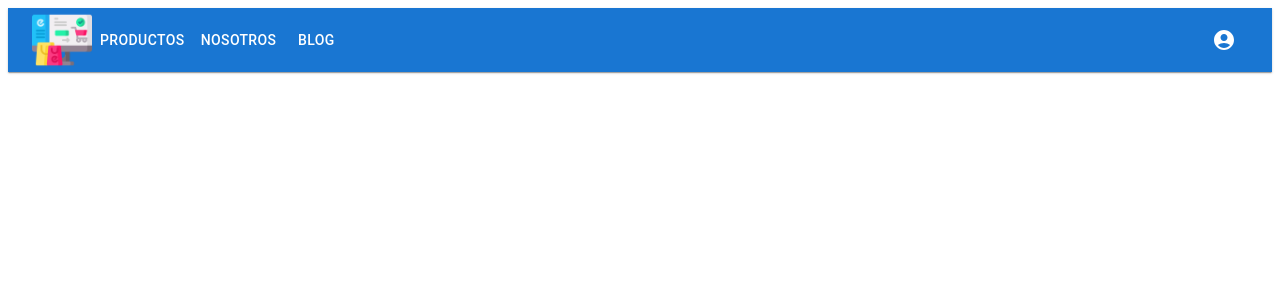
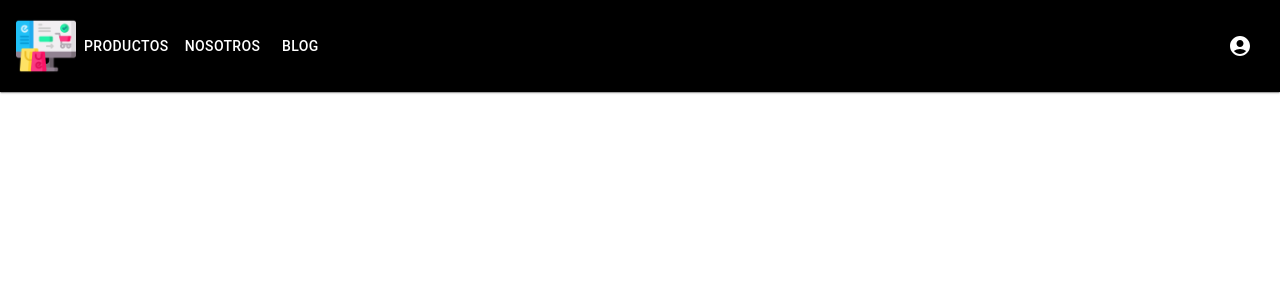
Before and after one commit to germanrogu/coder_proyecto, a React (Create React App) app: page / in a window 1280 px wide. Shown: the top 300 px of the page. Built offline with nearby package versions, Linux system fonts and the light colour scheme.

Commit message:
:lipstick:

```diff
--- a/public/index.html
+++ b/public/index.html
@@ -11,7 +11,14 @@
     />
     <link rel="apple-touch-icon" href="%PUBLIC_URL%/logo192.png" />
     <link rel="manifest" href="%PUBLIC_URL%/manifest.json" />
-    <title>React App</title>
+
+    <link rel="preconnect" href="https://fonts.googleapis.com">
+    <link rel="preconnect" href="https://fonts.gstatic.com" crossorigin>
+    <link
+      href="https://fonts.googleapis.com/css2?family=IBM+Plex+Sans:ital,wght@0,300;0,400;0,500;0,600;0,700;1,400;1,600;1,700&display=swap"
+      rel="stylesheet">
+
+    <title>eCommerce</title>
   </head>
   <body>
     <noscript>You need to enable JavaScript to run this app.</noscript>
--- a/src/App.js
+++ b/src/App.js
@@ -1,10 +1,59 @@
 import React from 'react'
+
+
+import { createTheme } from '@mui/material';
+import { ThemeProvider } from '@mui/styles'
 import { NavBar } from './components/ui/organism/AppBar/NavBar'
+
+export const theme = createTheme({
+
+    typography: {
+        fontFamily: 'IBM Plex Sans',
+
+        h1: {
+            fontSize: '2.7rem',
+        },
+        h2: {
+            fontSize: '2.3rem',
+        },
+        h3: {
+            fontSize: '1.9rem',
+        },
+        h4: {
+            fontSize: '1.5rem',
+        },
+        h5: {
+            fontSize: '1.3rem',
+        },
+        h6: {
+            fontSize: '1rem',
+        },
+        subtitle1: {
+            fontSize: '1.1rem',
+        },
+        subtitle2: {
+            fontSize: '1rem',
+        },
+        body1: {
+            fontSize: '0.9rem',
+        },
+        body2: {
+            fontSize: '0.8rem',
+        },
+
+    },
+
+
+
+
+});
+
 
 export const App = () => {
     return (
-        <>
-            <NavBar/>
-        </>
+        <ThemeProvider theme={theme}>
+            <NavBar />
+        </ThemeProvider>
+
     )
 }
--- a/src/components/ui/organism/AppBar/NavBar.jsx
+++ b/src/components/ui/organism/AppBar/NavBar.jsx
@@ -1,35 +1,51 @@
-import React, { useState } from "react";
-import { AppBar, Button, Container, Toolbar } from "@mui/material";
+import React from "react";
+import { AppBar, Button, CssBaseline, Toolbar } from "@mui/material";
 import { NavLogo } from "../../atoms/NavLogo/NavLogo";
 import logo from "../../../../img/comercio-electronico.png";
 import { Box } from "@mui/system";
 import MenuIcon from "@mui/icons-material/Menu";
 import AccountCircleIcon from "@mui/icons-material/AccountCircle";
 import { MenuOption } from "../../molecules/MenuOption/MenuOption";
+import { makeStyles } from "@mui/styles";
+
+const useStyles = makeStyles((theme) => ({
+  root: {
+    display: "flex",
+  },
+  toolbar: {
+    backgroundColor: "black",
+    paddingTop: theme.spacing(2),
+    paddingBottom: theme.spacing(2),
+    paddingLeft: theme.spacing(2),
+    paddingRight: theme.spacing(2),
+  },
+}));
 
 export const NavBar = () => {
+  const classes = useStyles();
+
   const pages = ["Productos", "Nosotros", "Blog"];
   const settings = ["Perfil", "Configuración", "Cerrar sesión"];
 
-  const [anchorElNav, setAnchorElNav] = useState(false);
-  const [anchorElUser, setAnchorElUser] = useState(false);
+  const handleItem = () => {
+    console.log("Item");
+  };
 
   return (
-    <AppBar position="static" elevation={1}>
-      <Container maxWidth="xl">
-        <Toolbar disableGutters>
+    <>
+      <CssBaseline />
+
+      <AppBar position="static" className={classes.root} elevation={1}>
+        <Toolbar disableGutters className={classes.toolbar}>
           <NavLogo logo={logo} />
 
           <Box sx={{ flexGrow: 1, display: { xs: "flex", md: "none" } }}>
             <MenuOption icon={<MenuIcon />} tooltip={"Items"} items={pages} />
           </Box>
+
           <Box sx={{ flexGrow: 1, display: { xs: "none", md: "flex" } }}>
             {pages.map((page) => (
-              <Button
-                key={page}
-                onClick={() => setAnchorElNav(false)}
-                sx={{ color: "white" }}
-              >
+              <Button key={page} onClick={handleItem} sx={{ color: "white" }}>
                 {page}
               </Button>
             ))}
@@ -43,7 +59,8 @@ export const NavBar = () => {
             />
           </Box>
         </Toolbar>
-      </Container>
-    </AppBar>
+      </AppBar>
+
+    </>
   );
 };
```
